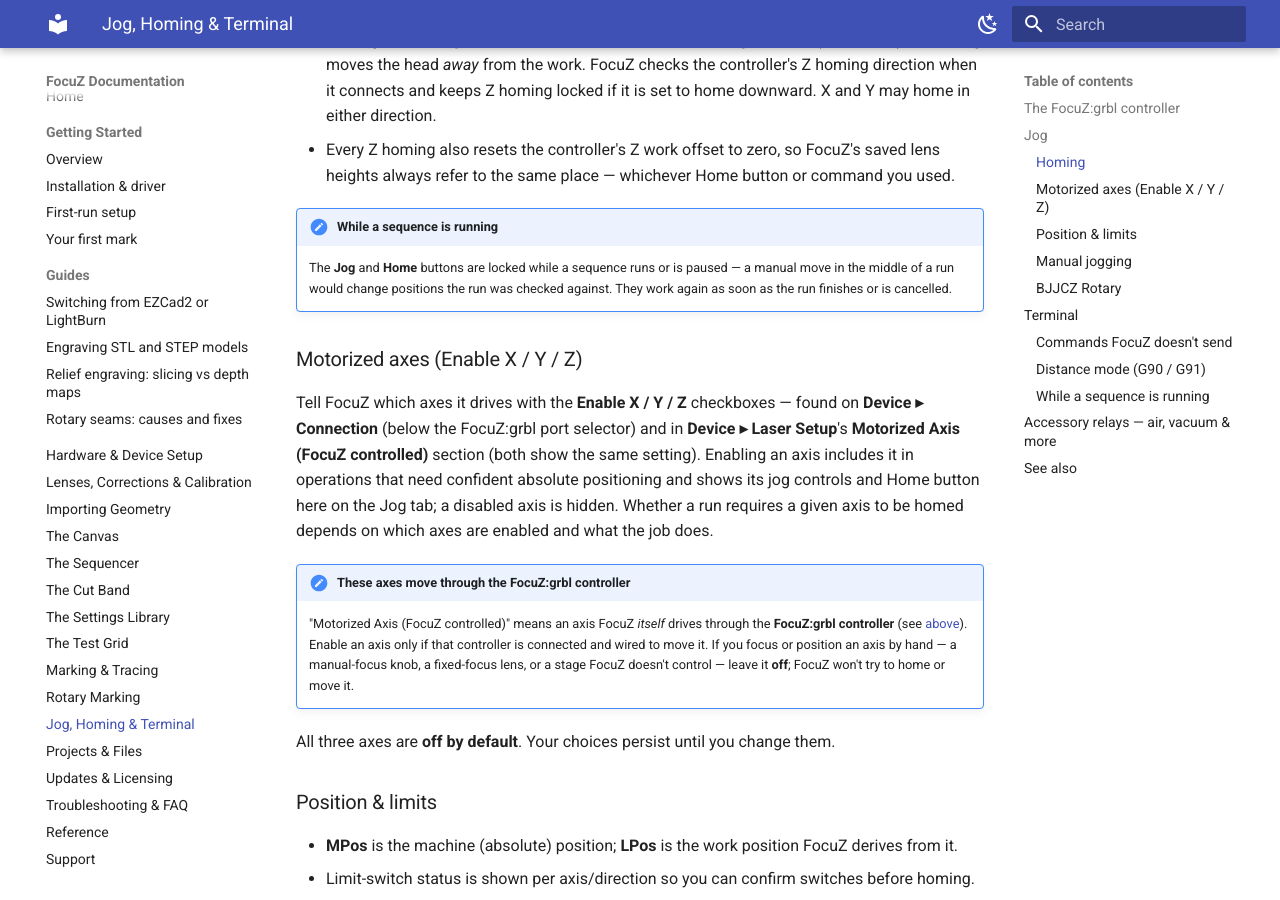
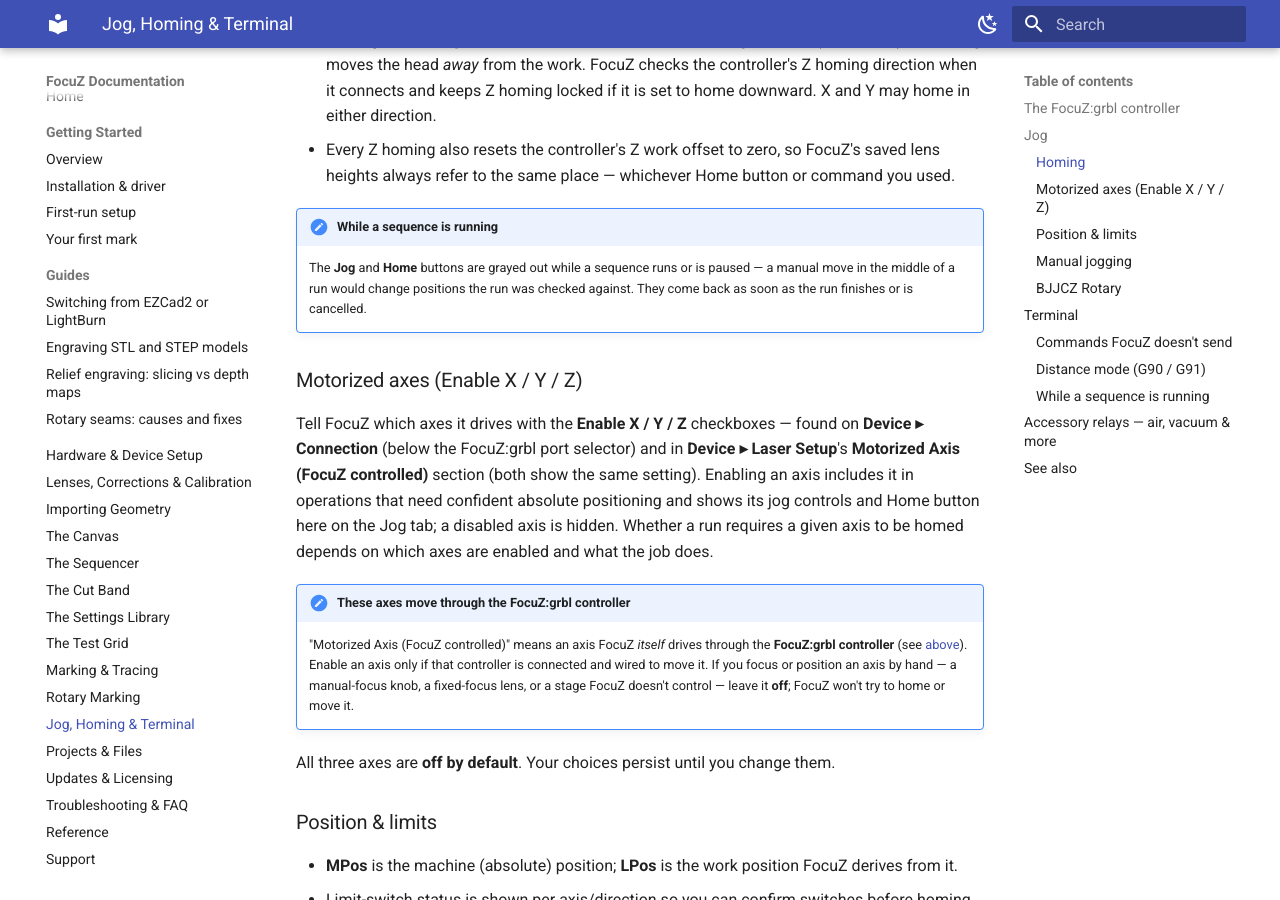
Before and after one commit to Lokahi-Shop/focuz-docs, an MkDocs documentation site: the page built from docs/jog-terminal.md, in a window 1280 px wide and 900 px high, scrolled down 1227 px. Built offline with MkDocs 1.6.1 and Material for MkDocs 9.7.7, drawn with Linux system fonts in a browser that asks for light colours.

Commit message:
Jog: buttons are grayed out during a run
Co-Authored-By: Claude Fable 5.1 <noreply@anthropic.com>

```diff
--- a/docs/jog-terminal.md
+++ b/docs/jog-terminal.md
@@ -47,8 +47,8 @@ reopen it from the menu at any time.
   always refer to the same place — whichever Home button or command you used.
 
 !!! note "While a sequence is running"
-    The **Jog** and **Home** buttons are locked while a sequence runs or is paused — a manual move in
-    the middle of a run would change positions the run was checked against. They work again as soon
+    The **Jog** and **Home** buttons are grayed out while a sequence runs or is paused — a manual move
+    in the middle of a run would change positions the run was checked against. They come back as soon
     as the run finishes or is cancelled.
 
 ### Motorized axes (Enable X / Y / Z)
```
